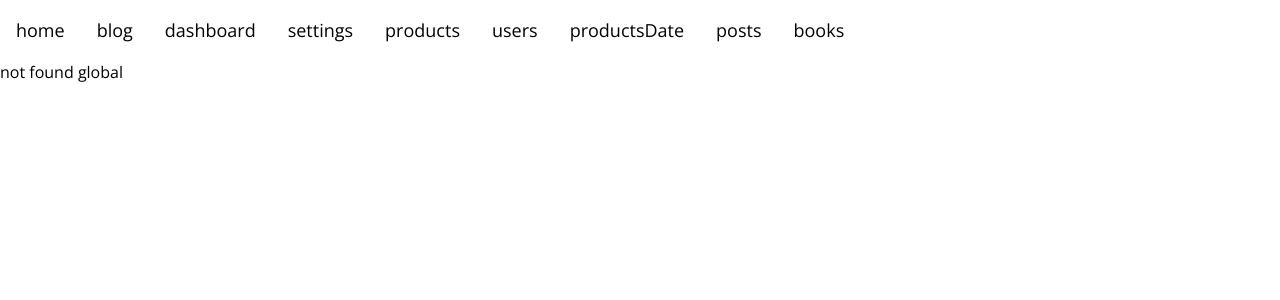
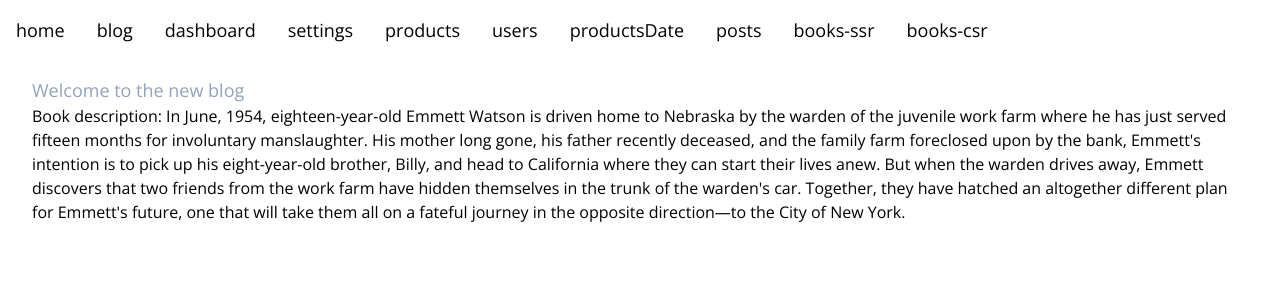
Before and after one commit to Foshati/Next14-learn, a Next.js app: page /book-csr/1 in a window 1280 px wide. Before the commit this address had no page. Shown: the top 300 px of the page. Built offline with nearby package versions, Linux system fonts and the light colour scheme; data requests are answered from the project's data file.

Commit message:
use client component and csr in next.js

```diff
--- /dev/null
+++ b/app/book-csr/[id]/page.js
@@ -0,0 +1,15 @@
+const getBookId = async (id) => {
+  const data = await fetch(`http://localhost:3001/posts/${id}`);
+  const res = await data.json();
+  return res;
+};
+
+export default async function bookId({ params }) {
+  const bookId = await getBookId(params.id);
+  return (
+    <div className="p-4 m-4">
+      <p className="text-lg text-slate-400">{bookId.title}</p>
+      <p>{bookId.body}</p>
+    </div>
+  );
+}
--- /dev/null
+++ b/app/book-csr/page.js
@@ -0,0 +1,39 @@
+"use client";
+import Link from "next/link";
+import { useState } from "react";
+import { useEffect } from "react";
+import sleep from "sleep-promise";
+
+export default function book() {
+  const [books, setBooks] = useState([]);
+  const [loading, setLoading] = useState(true);
+
+  useEffect(() => {
+    const getBookCsr = async () => {
+      const data = await fetch("http://localhost:3001/posts");
+      await sleep(2000);
+      const res = await data.json();
+      setBooks(res);
+      setLoading(false);
+    };
+    getBookCsr();
+  }, []);
+  if (loading) {
+    return <p>loading.. getBookCsr</p>;
+  }
+
+  return (
+    <div>
+      {books.map((book) => {
+        return (
+          <ul className="p-4 m-4 " key={book.id}>
+            <li className="text-slate-400">
+              <Link href={`/book/${book.id}`}>{book.title}</Link>
+              {book.title}
+            </li>
+          </ul>
+        );
+      })}
+    </div>
+  );
+}
--- a/components/Header.jsx
+++ b/components/Header.jsx
@@ -77,7 +77,15 @@ const Header = () => {
             href="/book"
             className={PathName == "/book" ? "text-red-500" : ""}
           >
-            books
+            books-ssr
+          </Link>
+        </li>
+        <li>
+          <Link
+            href="/book-csr"
+            className={PathName == "/book-csr" ? "text-red-500" : ""}
+          >
+            books-csr
           </Link>
         </li>
       </ul>
--- a/package.json
+++ b/package.json
@@ -7,13 +7,14 @@
     "build": "next build",
     "start": "next start",
     "lint": "next lint",
-    "jason-server":"json-server --watch db.json --port 3001"
+    "jason-server": "json-server --watch db.json --port 3001"
   },
   "dependencies": {
     "json-server": "^1.0.0-alpha.23",
     "next": "14.2.2",
     "react": "^18",
-    "react-dom": "^18"
+    "react-dom": "^18",
+    "sleep-promise": "^9.1.0"
   },
   "devDependencies": {
     "postcss": "^8",
```
Also changed, not shown: 1 other file (tests, documents, lock files or other folders).
